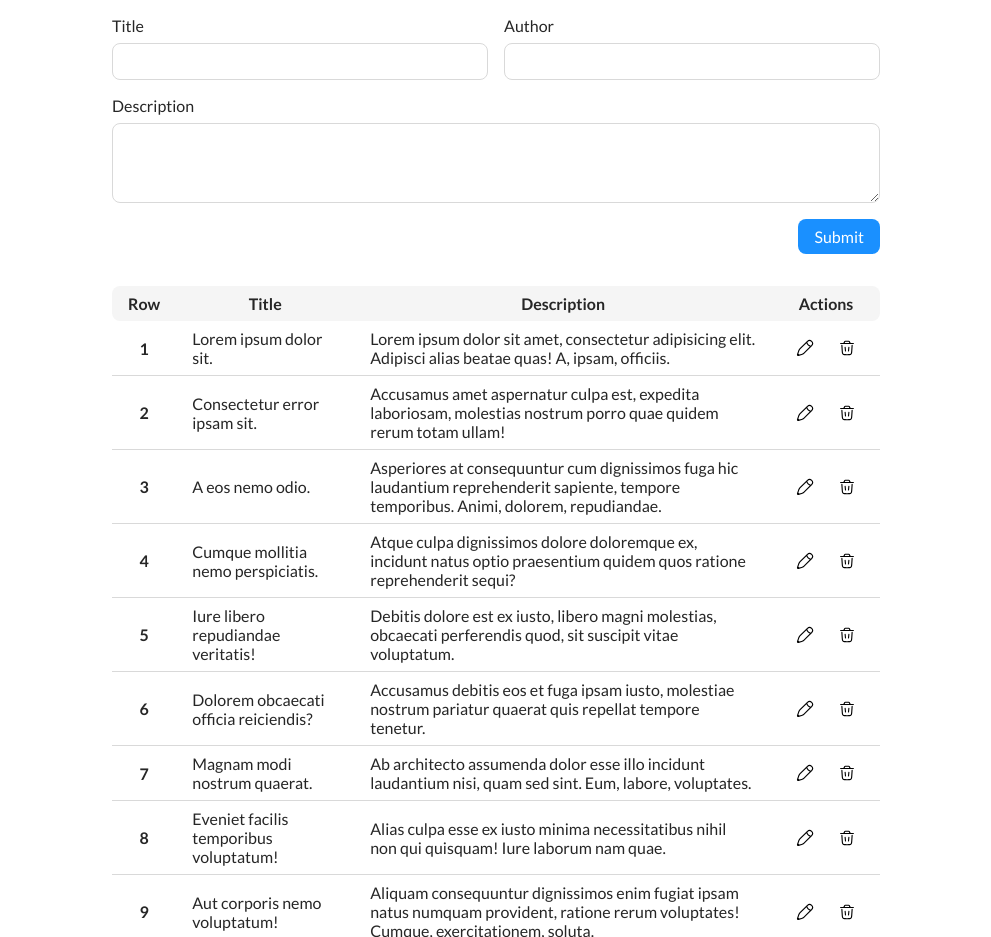
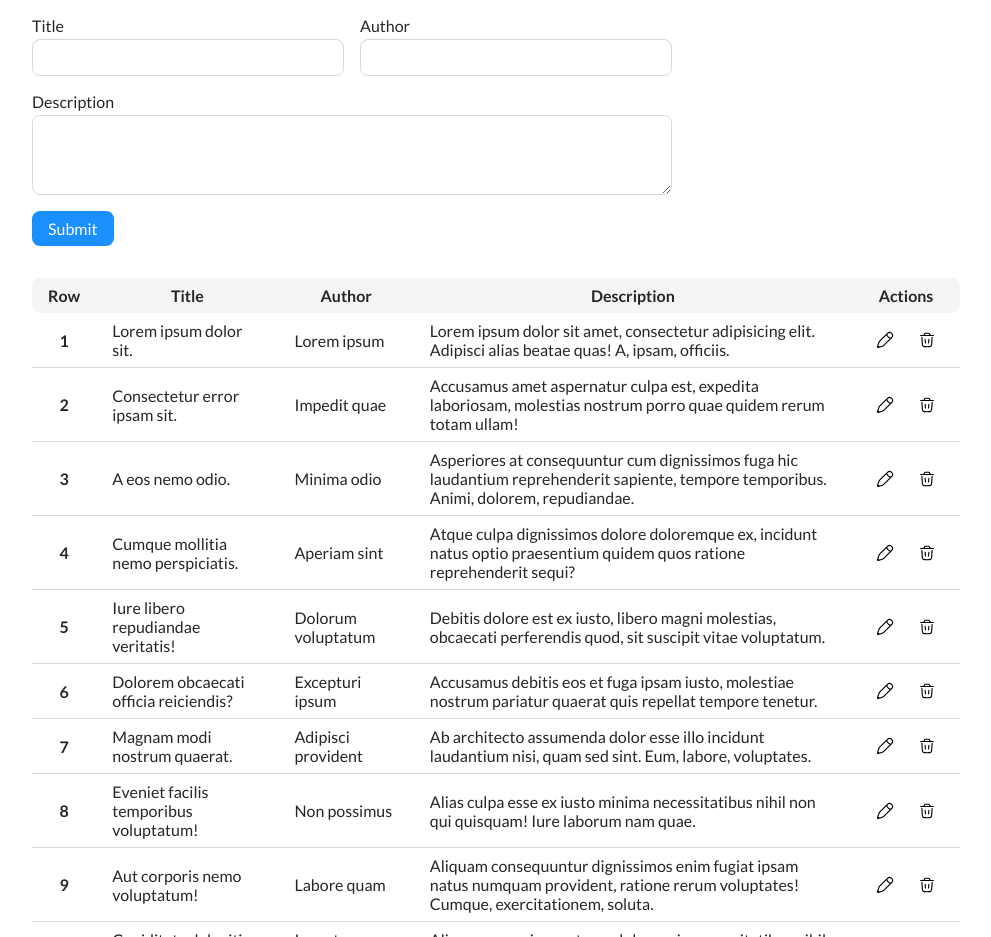
Before and after one commit to CodectiveOrg/roadmap-quiz-1, a plain HTML site: page index.html in a window 1280 px wide. Shown: the part 88-1025 px from the top of the page, without its empty margins (144-1135 px from the left). Drawn offline with Linux system fonts and the light colour scheme.

Commit message:
[ADD] author

```diff
--- a/index.html
+++ b/index.html
@@ -52,6 +52,7 @@
           <tr>
             <th class="row">Row</th>
             <th>Title</th>
+            <th>Author</th>
             <th>Description</th>
             <th>Actions</th>
           </tr>
@@ -60,6 +61,7 @@
           <tr>
             <th class="row">1</th>
             <td>Lorem ipsum dolor sit.</td>
+            <td>Lorem ipsum</td>
             <td>
               Lorem ipsum dolor sit amet, consectetur adipisicing elit. Adipisci
               alias beatae quas! A, ipsam, officiis.
@@ -86,6 +88,7 @@
           <tr>
             <th class="row">2</th>
             <td>Consectetur error ipsam sit.</td>
+            <td>Impedit quae</td>
             <td>
               Accusamus amet aspernatur culpa est, expedita laboriosam,
               molestias nostrum porro quae quidem rerum totam ullam!
@@ -112,6 +115,7 @@
           <tr>
             <th class="row">3</th>
             <td>A eos nemo odio.</td>
+            <td>Minima odio</td>
             <td>
               Asperiores at consequuntur cum dignissimos fuga hic laudantium
               reprehenderit sapiente, tempore temporibus. Animi, dolorem,
@@ -139,6 +143,7 @@
           <tr>
             <th class="row">4</th>
             <td>Cumque mollitia nemo perspiciatis.</td>
+            <td>Aperiam sint</td>
             <td>
               Atque culpa dignissimos dolore doloremque ex, incidunt natus optio
               praesentium quidem quos ratione reprehenderit sequi?
@@ -165,6 +170,7 @@
           <tr>
             <th class="row">5</th>
             <td>Iure libero repudiandae veritatis!</td>
+            <td>Dolorum voluptatum</td>
             <td>
               Debitis dolore est ex iusto, libero magni molestias, obcaecati
               perferendis quod, sit suscipit vitae voluptatum.
@@ -191,6 +197,7 @@
           <tr>
             <th class="row">6</th>
             <td>Dolorem obcaecati officia reiciendis?</td>
+            <td>Excepturi ipsum</td>
             <td>
               Accusamus debitis eos et fuga ipsam iusto, molestiae nostrum
               pariatur quaerat quis repellat tempore tenetur.
@@ -217,6 +224,7 @@
           <tr>
             <th class="row">7</th>
             <td>Magnam modi nostrum quaerat.</td>
+            <td>Adipisci provident</td>
             <td>
               Ab architecto assumenda dolor esse illo incidunt laudantium nisi,
               quam sed sint. Eum, labore, voluptates.
@@ -243,6 +251,7 @@
           <tr>
             <th class="row">8</th>
             <td>Eveniet facilis temporibus voluptatum!</td>
+            <td>Non possimus</td>
             <td>
               Alias culpa esse ex iusto minima necessitatibus nihil non qui
               quisquam! Iure laborum nam quae.
@@ -269,6 +278,7 @@
           <tr>
             <th class="row">9</th>
             <td>Aut corporis nemo voluptatum!</td>
+            <td>Labore quam</td>
             <td>
               Aliquam consequuntur dignissimos enim fugiat ipsam natus numquam
               provident, ratione rerum voluptates! Cumque, exercitationem,
@@ -296,6 +306,7 @@
           <tr>
             <th class="row">10</th>
             <td>Cupiditate deleniti esse obcaecati!</td>
+            <td>Inventore veritatis</td>
             <td>
               Aliquam asperiores atque, dolorum in necessitatibus nihil nostrum
               officiis porro sed sint sit tempore veniam?
--- a/src/styles/components/form.css
+++ b/src/styles/components/form.css
@@ -5,10 +5,12 @@ form {
 
   margin-block: 2rem;
 
+  max-inline-size: 40rem;
+
   .field {
     display: grid;
     align-items: center;
-    gap: 0.5rem;
+    gap: 0.25rem;
 
     input,
     textarea {
@@ -38,8 +40,7 @@ form {
   }
 
   button {
-    grid-column: 2 / -1;
-    justify-self: end;
+    grid-column: 1 / 2;
 
     inline-size: max-content;
   }
--- a/src/styles/components/table.css
+++ b/src/styles/components/table.css
@@ -33,10 +33,6 @@ table {
 
           font-size: 0.75rem;
         }
-
-        &.row {
-          text-align: center;
-        }
       }
 
       &:not(:last-child) {
--- a/src/styles/globals.css
+++ b/src/styles/globals.css
@@ -21,7 +21,7 @@ body {
   background-color: var(--color-gray-1);
   color: var(--color-gray-10);
 
-  max-inline-size: 50rem;
+  max-inline-size: 60rem;
 
   margin-inline: auto;
   padding-inline: 1rem;
```
